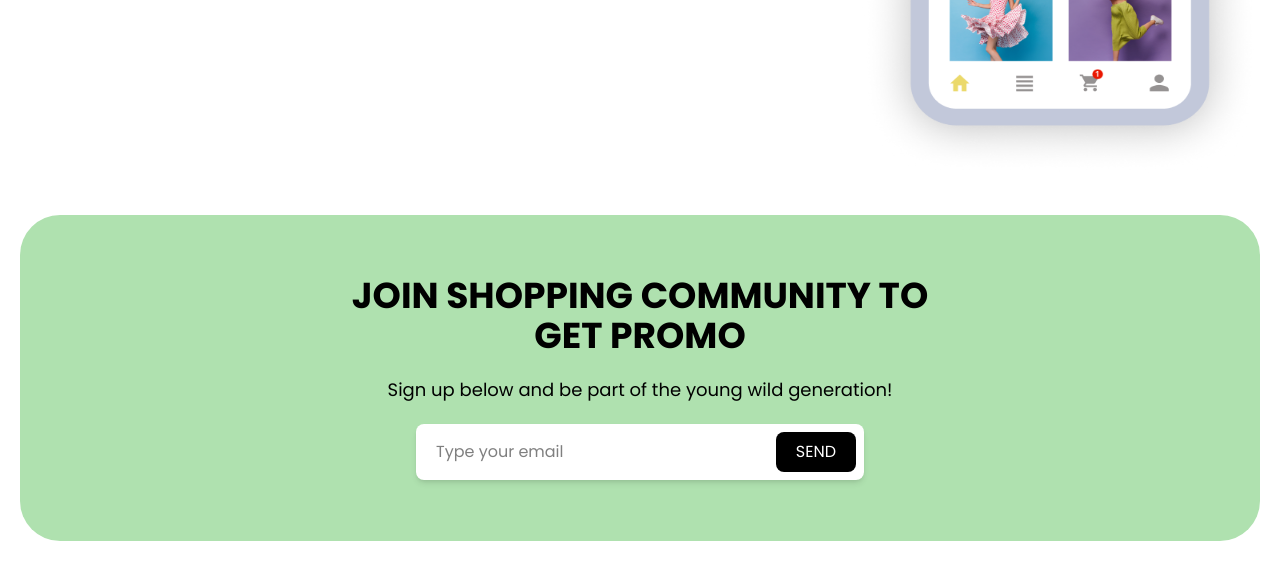
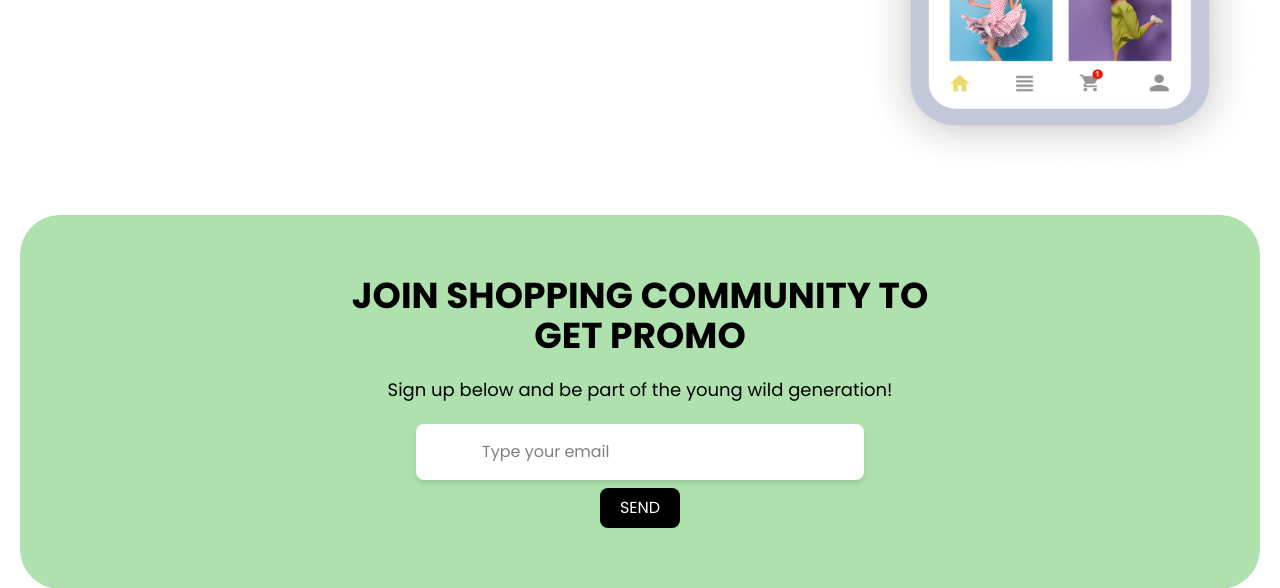
Before and after one commit to allcode03972/TRADSHOPPING, a website: page index.html in a window 1280 px wide. Shown: the part 2845-3433 px from the top of the page. Drawn offline with Linux system fonts and the light colour scheme.

Commit message:
Update index.html

```diff
--- a/index.html
+++ b/index.html
@@ -197,15 +197,28 @@
         <img class="w-[300px] h-[650px] md:w-[400px]" src="./image/mobile-app.png" alt="Mobile App">
       </div>
     </section>
-    <section class="container bg-[#AFE1AF] py-[61px] mt-[40px] rounded-[40px] flex flex-col items-center text-center gap-5 px-5">
+    <section class="container bg-[#AFE1AF] py-[61px] mt-[40px] rounded-[40px] flex flex-col items-center text-center gap-5 px-5 w-full">
       <h4 class="text-4xl font-bold">JOIN SHOPPING COMMUNITY TO <br> GET PROMO</h4>
       <p class="text-lg">Sign up below and be part of the young wild generation!</p>
       <form action="#" class="w-full max-w-md">
-        <div class="flex items-center gap-2 bg-white p-2 rounded-lg shadow-md">
-          <input type="email" name="email" id="email" placeholder="Type your email" class="flex-1 px-3 py-2 rounded-lg focus:outline-none">
-          <button class="bg-black text-white px-5 py-2 rounded-lg hover:bg-gray-800 transition" type="submit">SEND</button>
+        <div class="flex flex-col sm:flex-row items-center gap-2 bg-white p-2 rounded-lg shadow-md">
+          <input
+            type="email"
+            name="email"
+            id="email"
+            placeholder="Type your email"
+            class="flex-1 px-3 py-2 rounded-lg focus:outline-none"
+          />
+
         </div>
+        <button
+        class="bg-black text-white px-5 py-2 rounded-lg hover:bg-gray-800 transition mt-2 sm:mt-0"
+        type="submit"
+      >
+        SEND
+      </button>
       </form>
+
     </section>
     <footer class="container flex flex-col gap-10 mx-auto mt-[50px] px-5">
   <div class="flex flex-col md:flex-row justify-between items-center md:items-start gap-10">
```
